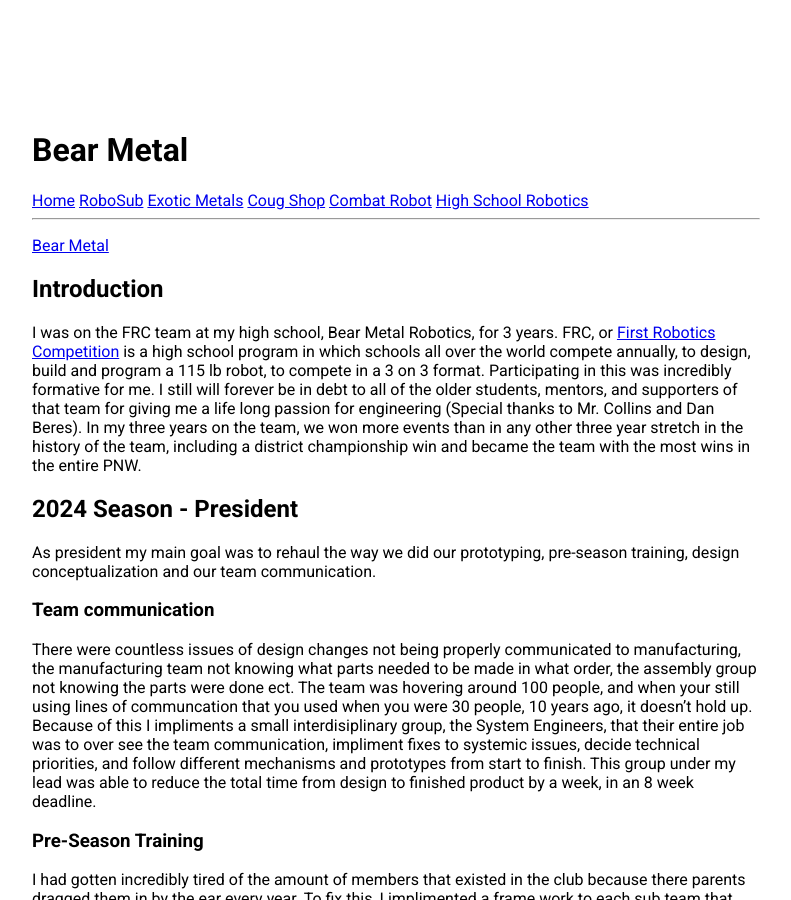
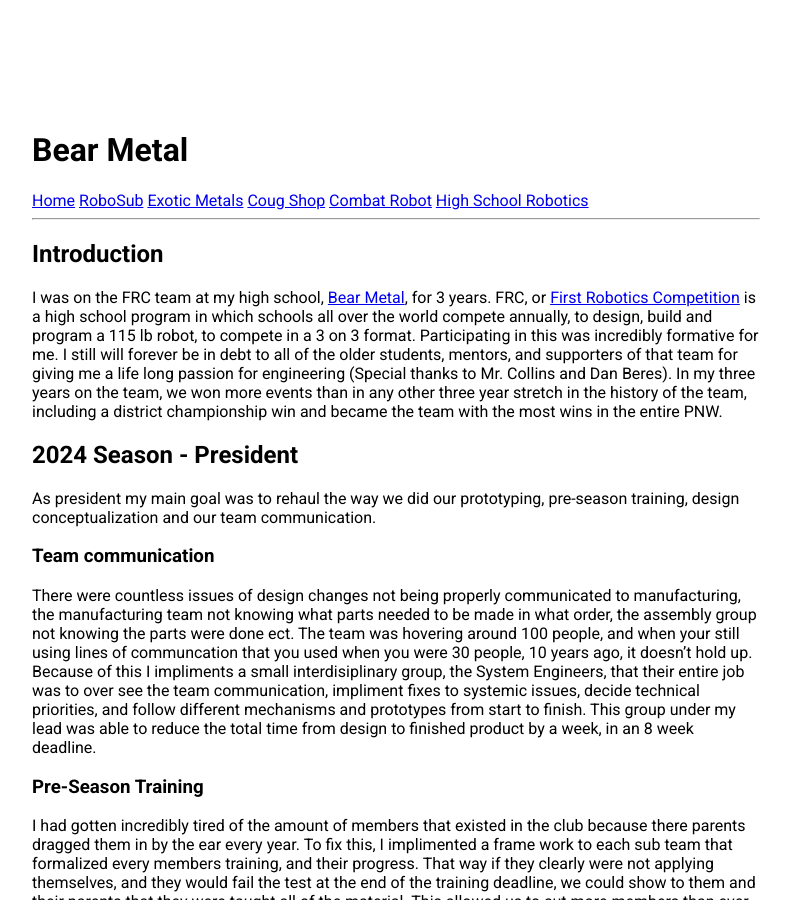
Before and after one commit to Brady-Hogg/Portfolio, a Jekyll site: the page built from bearmetal.md, in a window 1280 px wide and 900 px high. Shown: the whole window, without its empty margins (244-1035 px from the left). Built offline with Jekyll 4.4.1, drawn with Linux system fonts in a browser that asks for light colours.

Commit message:
Update bearmetal.md

```diff
--- a/bearmetal.md
+++ b/bearmetal.md
@@ -3,9 +3,8 @@ title: Bear Metal
 layout: main
 permalink: /bearmetal
 ---
-[Bear Metal](https://tahomarobotics.org/)
 ## Introduction
-I was on the FRC team at my high school, Bear Metal Robotics, for 3 years. FRC, or [First Robotics Competition](https://www.firstinspires.org/robotics/frc) is a high school program in which schools all over the world compete annually, to design, build and program a 115 lb robot, to compete in a 3 on 3 format. Participating in this was incredibly formative for me. I still will forever be in debt to all of the older students, mentors, and supporters of that team for giving me a life long passion for engineering (Special thanks to Mr. Collins and Dan Beres). In my three years on the team, we won more events than in any other three year stretch in the history of the team, including a district championship win and became the team with the most wins in the entire PNW.
+I was on the FRC team at my high school, [Bear Metal](https://tahomarobotics.org/), for 3 years. FRC, or [First Robotics Competition](https://www.firstinspires.org/robotics/frc) is a high school program in which schools all over the world compete annually, to design, build and program a 115 lb robot, to compete in a 3 on 3 format. Participating in this was incredibly formative for me. I still will forever be in debt to all of the older students, mentors, and supporters of that team for giving me a life long passion for engineering (Special thanks to Mr. Collins and Dan Beres). In my three years on the team, we won more events than in any other three year stretch in the history of the team, including a district championship win and became the team with the most wins in the entire PNW.
 ## 2024 Season - President
 As president my main goal was to rehaul the way we did our prototyping, pre-season training, design conceptualization and our team communication.
 ### Team communication
```
